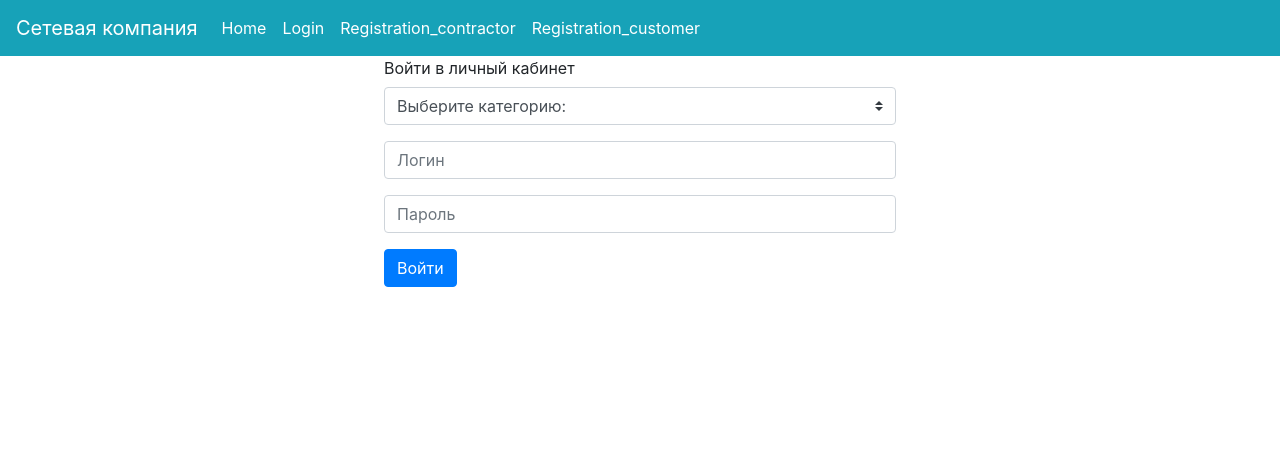
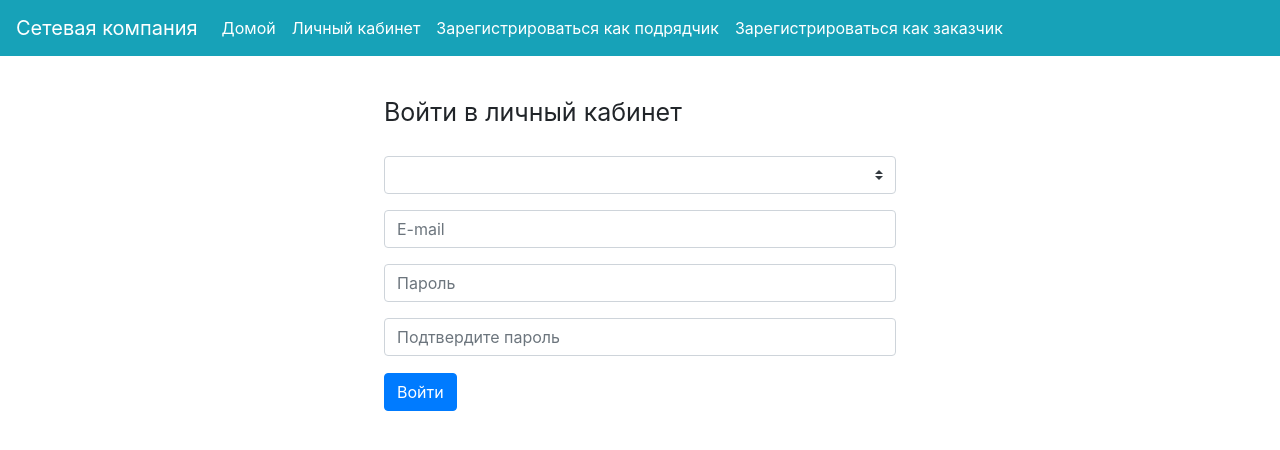
Before and after one commit to HiGal/DigitalSuperHero, a Vue app in the folder frontend/: page /login in a window 1280 px wide. Shown: the top 450 px of the page. Built offline with nearby package versions, Linux system fonts and the light colour scheme; what vue-kanban would draw is missing.

Commit message:
changes in frontend

```diff
--- a/frontend/src/App.vue
+++ b/frontend/src/App.vue
@@ -6,16 +6,16 @@
             <b-collapse id="nav-collapse" is-nav>
                 <b-navbar-nav  >
                     <b-nav-item  href="#">
-                        <router-link style="color: white" to="/">Home</router-link>
+                        <router-link style="color: white" to="/">Домой</router-link>
                     </b-nav-item>
                     <b-nav-item href="#">
-                        <router-link style="color: white" to="/login">Login</router-link>
+                        <router-link style="color: white" to="/login">Личный кабинет</router-link>
                     </b-nav-item>
                     <b-nav-item href="#">
-                        <router-link style="color: white" to="/registration_contractor">Registration_contractor</router-link>
+                        <router-link style="color: white" to="/registration_contractor">Зарегистрироваться как подрядчик</router-link>
                     </b-nav-item>
                     <b-nav-item href="#">
-                        <router-link style="color: white" to="/registration_customer">Registration_customer</router-link>
+                        <router-link style="color: white" to="/registration_customer">Зарегистрироваться как заказчик</router-link>
                     </b-nav-item>
 
                 </b-navbar-nav>
--- a/frontend/src/assets/css/style.css
+++ b/frontend/src/assets/css/style.css
@@ -1,11 +1,12 @@
 .registration_form{
-     margin: 0 30% 0;
+     margin: 3% 30% 0;
      width: 40%;
      position: fixed;
 }
 .login_form{
-    margin: 0 30% 0;
+    margin: 3% 30% 0;
     width: 40%;
+    font-size: 25px;
     position: fixed;
 }
 
@@ -13,6 +14,18 @@ img{
     width: 20%;
 }
 
+.reg{
+    font-size: 25px;
+}
+
 .text{
     color: white;
 }
+
+.kanban{
+    margin: 3% 0 0;
+}
+.section h4{
+    color: black;
+    font-size: 25px;
+}
--- a/frontend/src/views/Login.vue
+++ b/frontend/src/views/Login.vue
@@ -1,10 +1,11 @@
 <template>
   <div class="login_form">
-    <b-form @submit="onSubmit" @reset="onReset" v-if="show">
+    <b-form @submit="onSubmit" v-if="show">
       <b-form-group label="Войти в личный кабинет">
+      </b-form-group>
         <b-form-group>
           <b-form-select
-            id="input-3"
+            id="role"
             v-model="form.role"
             :options="roles"
             required
@@ -13,11 +14,11 @@
 
         <b-form-group>
           <b-form-input
-            id="login"
-            v-model="form.login"
-            type="login"
+            id="email"
+            v-model="form.email"
+            type="email"
             required
-            placeholder="Логин"
+            placeholder="E-mail"
           ></b-form-input>
         </b-form-group>
         <b-form-group>
@@ -29,33 +30,34 @@
             placeholder="Пароль"
           ></b-form-input>
         </b-form-group>
-
+        <b-form-group>
+        <b-form-input
+                id="cpassword"
+                v-model="form.cpassword"
+                type="cpassword"
+                required
+                placeholder="Подтвердите пароль"
+        ></b-form-input>
+      </b-form-group>
         <b-button type="submit" variant="primary">Войти</b-button>
-      </b-form-group>
     </b-form>
   </div>
 </template>
 
 <script>
 import axios from "axios";
+import router from "../router";
 export default {
   name: "login",
   data() {
     return {
       form: {
         role: "",
-        login: "",
-        password: ""
+        email: "",
+        password: "",
+        cpassword: ""
       },
-      // roles: [
-      //   { text: "Выберите категорию:", value: "" },
-      //   { text: "Заказчик", value: "customer" },
-      //   { text: "Подрядчик", value: "contractor" }
-      // ],
-      roles: [
-        { text: "Выберите категорию:", value: "" },
-        "Заказчик",
-        "Подрядчик"
+      roles: ["Выберите категорию:", "Заказчик", "Подрядчик", "Сетевая компания"
       ],
       show: true
     };
@@ -63,13 +65,19 @@ export default {
   methods: {
     onSubmit(evt) {
       evt.preventDefault();
+      if (this.form.role === "Выберите категорию:") this.form.role = "";
+      else if (this.form.role === "Заказчик") this.form.role = "customer";
+      else if (this.form.role === "Подрядчик") this.form.role = "contractor";
+      else if (this.form.role === "Сетевая компания") this.form.role = "company";
       this.token = this.login(
         this.form.role,
-        this.form.login,
-        this.form.password
+        this.form.email,
+        this.form.password,
+              this.form.cpassword
       );
+      router.push("/");
     },
-    login(user_type, email, password) {
+    login(user_type, email, password, cpassword) {
       const AXIOS = axios.create({
         baseURL: "http://10.20.35.154:5000",
         headers: {
@@ -80,7 +88,8 @@ export default {
       AXIOS.post("/login", {
         user_type: user_type,
         email: email,
-        password: password
+        password: password,
+        cpassword: cpassword
       })
         .then(response => {
           localStorage.setItem("token", response.data.token);
--- a/frontend/src/views/Registration_contractor.vue
+++ b/frontend/src/views/Registration_contractor.vue
@@ -1,6 +1,7 @@
 <template>
   <div class="registration_form">
-    <b-form @submit="onSubmit" @reset="onReset" v-if="show">
+    <b-form @submit="onSubmit" v-if="show">
+      <b-form-group label="Регистрация" class="reg"> </b-form-group>
       <b-form-group label="Название организации">
         <b-form-input
           id="company_name"
@@ -23,6 +24,15 @@
         <b-form-input
           id="password"
           v-model="form.password"
+          type="password"
+          required
+        ></b-form-input>
+      </b-form-group>
+
+      <b-form-group label="Подтвердите пароль">
+        <b-form-input
+          id="сpassword"
+          v-model="form.cpassword"
           type="password"
           required
         ></b-form-input>
@@ -57,14 +67,18 @@
 
 <script>
 import moment from "moment";
+import router from "../router";
+import axios from "axios";
 export default {
   name: "registration_contractor",
   data() {
     return {
       form: {
+        user_type: "contractor",
         company_name: "",
         email: "",
         password: "",
+        cpassword: "",
         phone: "",
         inn: "",
         date: moment(new Date()).format("YYYY-MM-DD")
@@ -75,7 +89,52 @@ export default {
   methods: {
     onSubmit(evt) {
       evt.preventDefault();
-      alert(JSON.stringify(this.form));
+      this.token = this.register(
+        this.form.user_type,
+        this.form.company_name,
+        this.form.email,
+        this.form.password,
+        this.form.cpassword,
+        this.form.phone,
+        this.form.inn,
+        this.form.date
+      );
+      router.push("/");
+    },
+    register(
+      user_type,
+      company_name,
+      email,
+      password,
+      cpassword,
+      phone,
+      inn,
+      date
+    ) {
+      const AXIOS = axios.create({
+        baseURL: "http://10.20.35.154:5000",
+        headers: {
+          "Content-Type": "application/json; charset=UTF-8"
+        }
+      });
+
+      AXIOS.post("/register", {
+        user_type: user_type,
+        email: email,
+        password: password,
+        cpassword: cpassword,
+        phone: phone,
+        inn: inn,
+        company_name: company_name,
+        reg_date: date
+      })
+        .then(response => {
+          localStorage.setItem("token", response.data.token);
+        })
+        .catch(() => {
+          localStorage.removeItem("token");
+        });
+      return localStorage.getItem("token");
     }
   }
 };
--- a/frontend/src/views/Registration_customer.vue
+++ b/frontend/src/views/Registration_customer.vue
@@ -1,6 +1,7 @@
 <template>
   <div class="registration_form">
-    <b-form @submit="onSubmit" @reset="onReset" v-if="show">
+    <b-form @submit="onSubmit" v-if="show">
+      <b-form-group label="Регистрация" class="reg"> </b-form-group>
       <b-form-group label="Имя">
         <b-form-input id="name" v-model="form.name" required></b-form-input>
       </b-form-group>
--- a/frontend/src/views/kanban_view.vue
+++ b/frontend/src/views/kanban_view.vue
@@ -1,5 +1,5 @@
 <template>
-    <div id="kanban">
+    <div id="kanban" class="kanban">
         <section class="section">
             <h4>
                 Задачи
```
